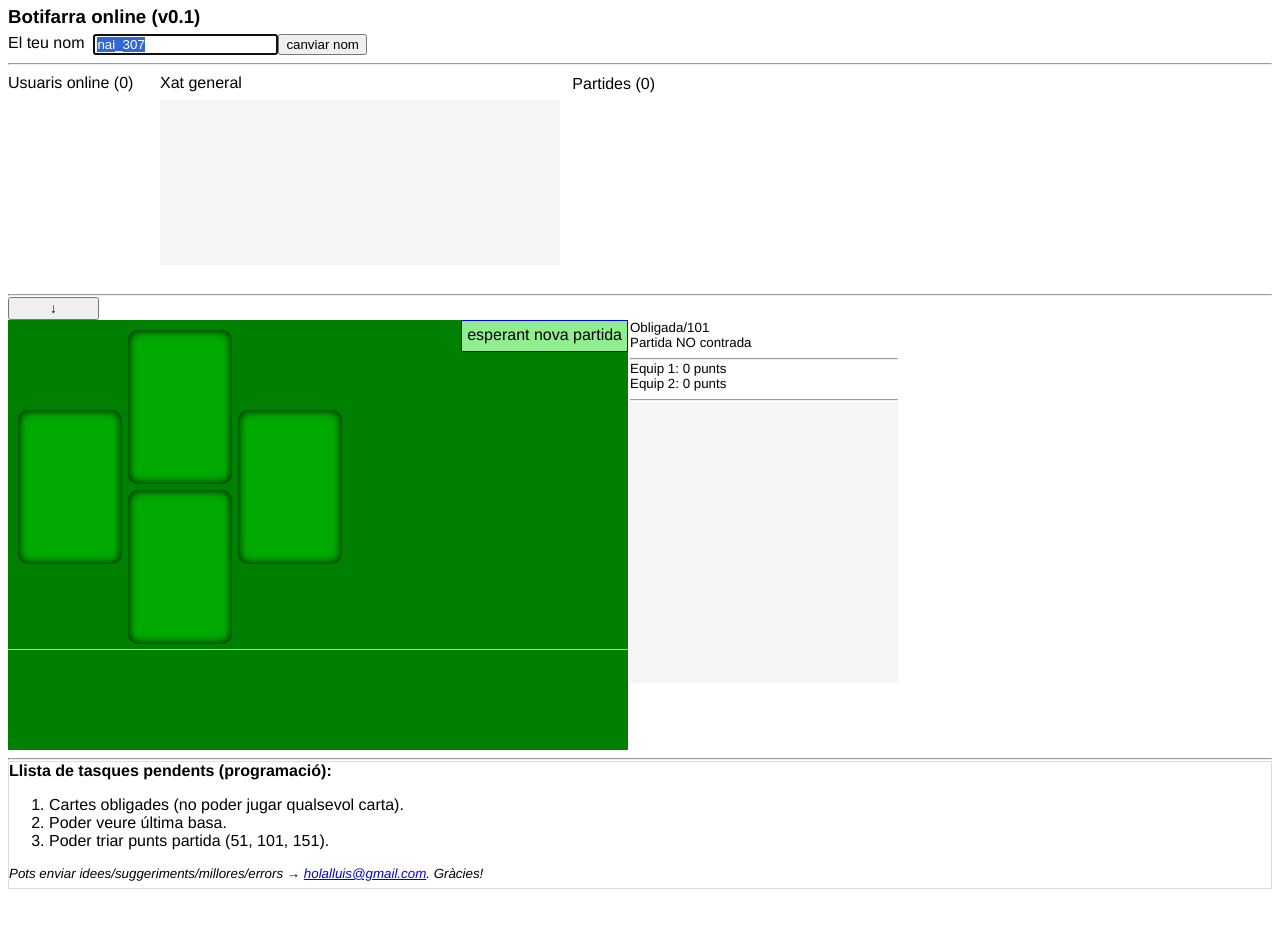
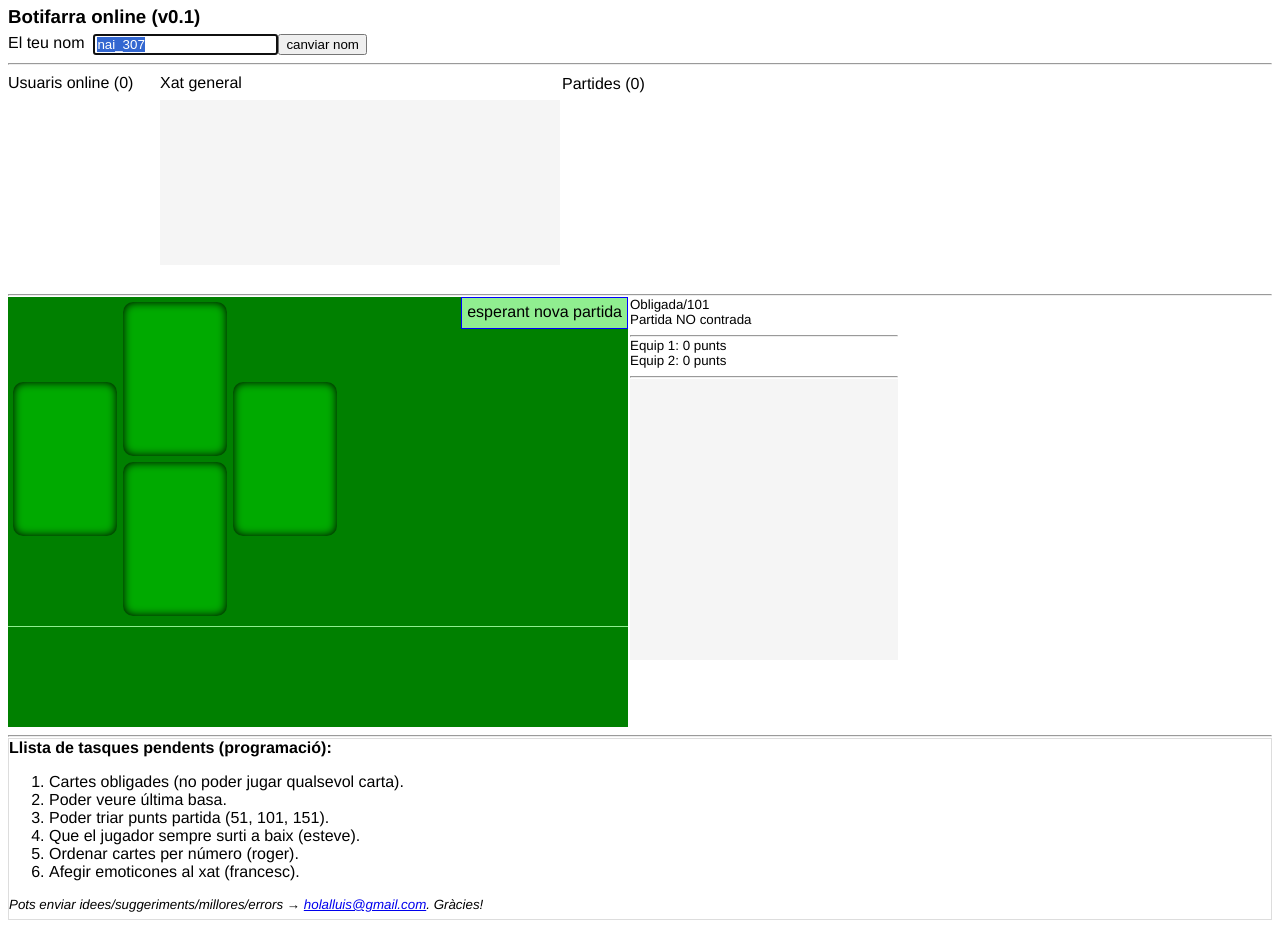
Before and after one commit to holalluis/butionline, a website: page public/index.html in a window 1280 px wide. Shown: the top 950 px of the page. Drawn offline with nearby package versions, Linux system fonts and the light colour scheme; no server answers.

Commit message:
mini millores

```diff
--- a/public/css.css
+++ b/public/css.css
@@ -58,7 +58,7 @@
   }
 
   #missatge{
-    width:350px;
+    width:290px;
     display:block;
   }
 
--- a/public/index.html
+++ b/public/index.html
@@ -74,12 +74,13 @@
   </div>
 </div><hr>
 
-<!--botó veure tapet-->
+<!--botó veure tapet
 <div>
-  <button onclick="window.location='#tapet'" id=btn_veure_tapet style="padding:2px 40px">
+  <button onclick="window.location='#tapet'" id=btn_veure_tapet style="padding:10px 15px;margin:5px 0">
     &darr;
   </button>
 </div>
+-->
 
 <!--partida actual-->
 <div class=flex>
@@ -185,10 +186,11 @@
     <li>Cartes obligades (no poder jugar qualsevol carta).
     <li>Poder veure última basa.
     <li>Poder triar punts partida (51, 101, 151).
+    <li>Que el jugador sempre surti a baix (esteve).
+    <li>Ordenar cartes per número (roger).
+    <li>Afegir emoticones al xat (francesc).
   </ol>
-  <p style="font-size:smaller"><em>
-    Pots enviar idees/suggeriments/millores/errors &rarr; <a href="mailto:holalluis@gmail.com">holalluis@gmail.com</a>. Gràcies!
-  </em></p>
+  <p style="font-size:smaller"><em>Pots enviar idees/suggeriments/millores/errors &rarr; <a href="mailto:holalluis@gmail.com">holalluis@gmail.com</a>. Gràcies! </em></p>
 </div>
 
 <footer style=height:500px></footer>
--- a/public/tapet.css
+++ b/public/tapet.css
@@ -18,10 +18,10 @@
   color:#333;
   width:100px; height:150px;
 }
-#tapet #jugadorN { top:10px; left:120px; }
-#tapet #jugadorS { top:170px;left:120px; }
-#tapet #jugadorE { top:90px; left:230px; }
-#tapet #jugadorO { top:90px; left:10px; }
+#tapet #jugadorN { top:5px; left:115px; }
+#tapet #jugadorS { top:165px;left:115px; }
+#tapet #jugadorE { top:85px; left:225px; }
+#tapet #jugadorO { top:85px; left:5px; }
 
 /*jugador que ha de tirar*/
 #tapet div.jugador.actiu {
```
